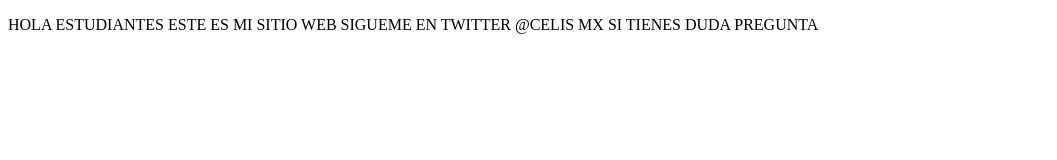
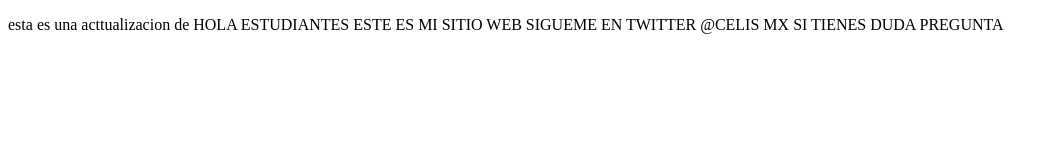
Before and after one commit to greco0912/proyectDemoCursoPrework, a plain HTML site: page index.html in a window 1280 px wide. Shown: the whole page, without its empty margins (0-1057 px from the left). Drawn offline with Linux system fonts and the light colour scheme.

```diff
--- a/index.html
+++ b/index.html
@@ -9,7 +9,7 @@
 </head>
 <body>
     <p>
-        HOLA ESTUDIANTES ESTE ES MI SITIO WEB SIGUEME EN TWITTER @CELIS MX SI TIENES DUDA PREGUNTA
+        esta es una acttualizacion de HOLA ESTUDIANTES ESTE ES MI SITIO WEB SIGUEME EN TWITTER @CELIS MX SI TIENES DUDA PREGUNTA
     </p>
 
 
```
